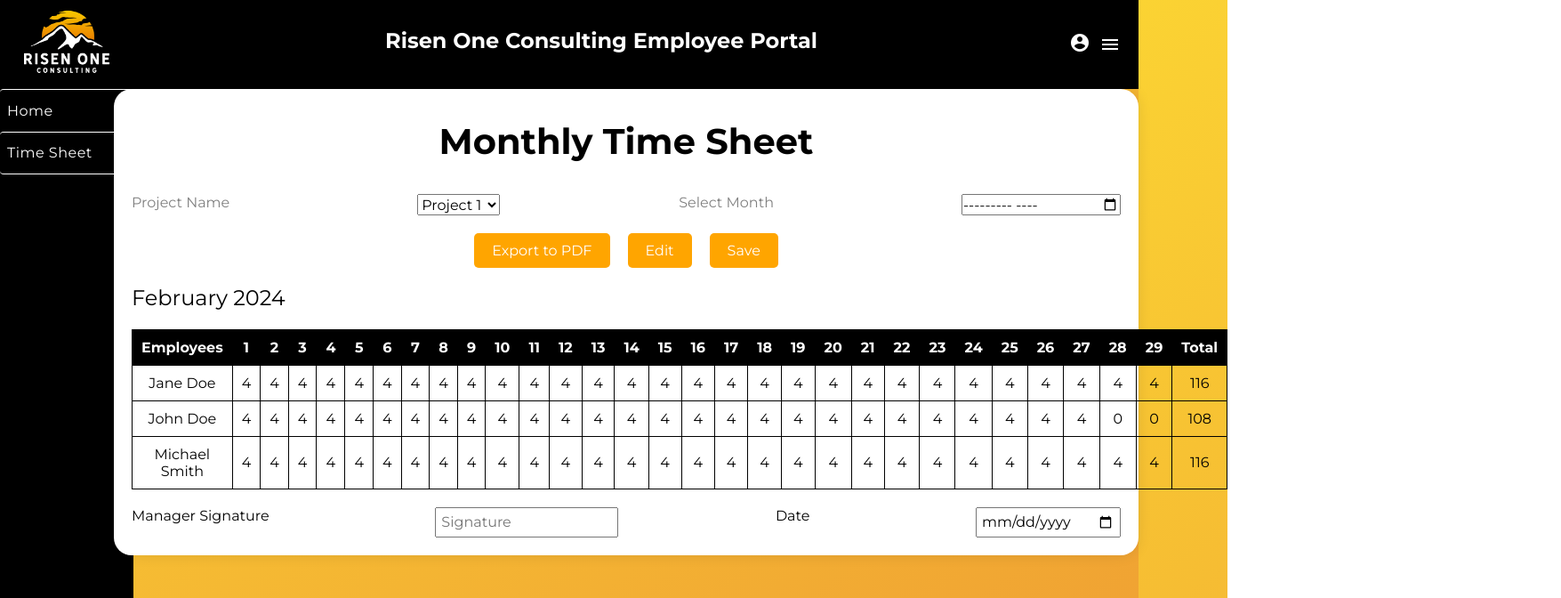
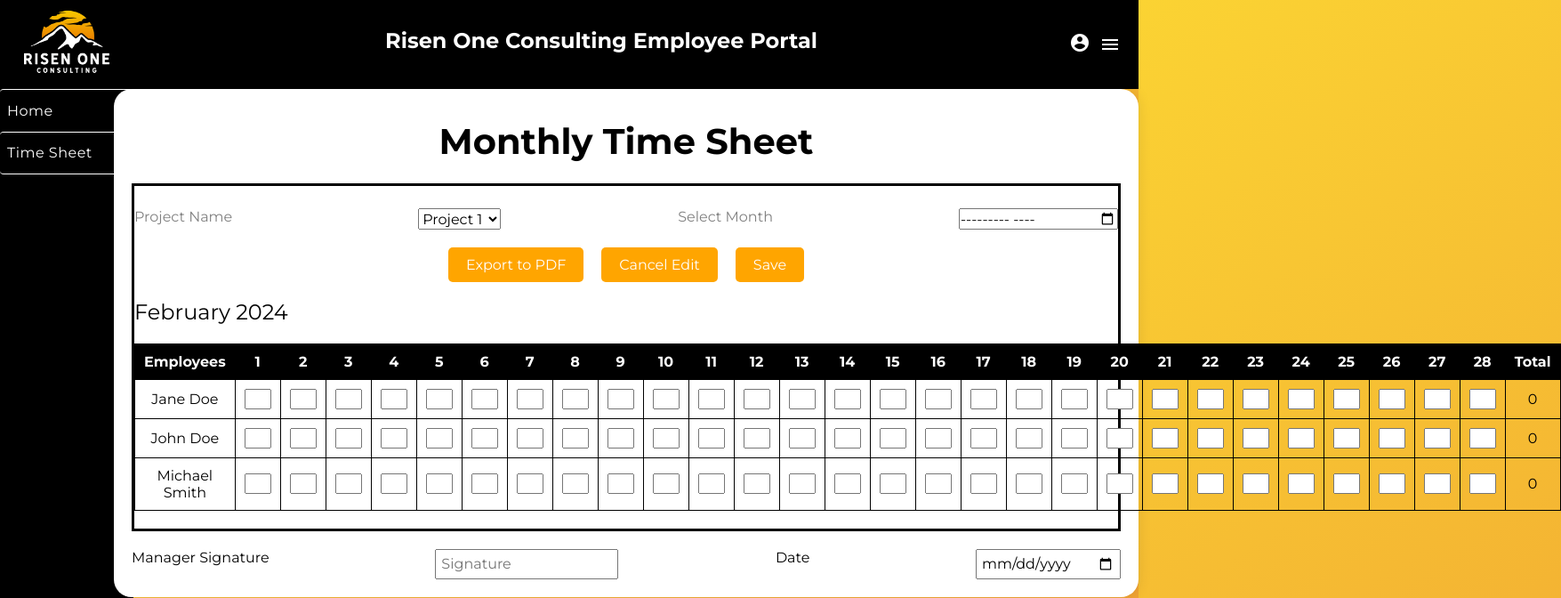
Before and after one commit to ucmo-cs/F24_Risen_One_Team4, an Angular app in the folder frontend/: page /timesheet in a window 1280 px wide. Both pictures are taken after a click on the button "Edit". Shown: the top 672 px of the page at 89% size, 1755 px wide, since content can reach past the window. Built offline with nearby package versions, Linux system fonts and the light colour scheme.

Commit message:
added edit feature. (Needs fixing later: typing number into input field is duplicated, edit mode throws off table spacing, total hours column shows NaN)

```diff
--- a/frontend/src/app/timesheet/timesheet.component.css
+++ b/frontend/src/app/timesheet/timesheet.component.css
@@ -67,6 +67,22 @@ thead {
   background-color: #ffcc00;
 }
 
+#body{
+  border-style: solid;
+  padding-top: 5px;
+}
+
+input::-webkit-outer-spin-button,
+input::-webkit-inner-spin-button {
+  -webkit-appearance: none;
+  margin: 0;
+}
+
+.hour-input {
+  width: 30px;
+  text-align: center;
+}
+
 .signature {
   display: flex;
   justify-content: space-between;
--- a/frontend/src/app/timesheet/timesheet.component.html
+++ b/frontend/src/app/timesheet/timesheet.component.html
@@ -1,6 +1,7 @@
 <div class="container">
   <h1 class="header">Monthly Time Sheet</h1>
 
+  <div id="body">
   <div class="filters">
     <label for="project">Project Name</label>
     <select id="project" [(ngModel)]="selectedProject">
@@ -13,7 +14,10 @@
 
   <div class="actions">
     <button (click)="exportToPDF()">Export to PDF</button>
-    <button (click)="edit()">Edit</button>
+    <button (click)="isEditing ? cancelEdit() : startEditing()">
+      {{ isEditing ? 'Cancel Edit' : 'Edit' }}
+    </button>
+
     <button (click)="save()">Save</button>
   </div>
 
@@ -27,13 +31,26 @@
       </tr>
     </thead>
     <tbody>
-      <tr *ngFor="let employee of employees">
-        <td>{{ employee.name }}</td>
-        <td *ngFor="let hour of employee.hours">{{ hour }}</td>
-        <td>{{ getTotalHours(employee.hours) }}</td>
-      </tr>
-    </tbody>
+    <tr *ngFor="let employee of employees; let empIndex = index">
+      <td>{{ employee.name }}</td>
+      <td *ngFor="let hour of employee.hours; let hourIndex = index">
+        <ng-container *ngIf="isEditing; else viewMode">
+          <input
+            type="number"
+            [(ngModel)]="employees[empIndex].hours[hourIndex]"
+            min="0"
+            class="hour-input"
+          />
+        </ng-container>
+        <ng-template #viewMode>
+          {{ hour }}
+        </ng-template>
+      </td>
+      <td>{{ getTotalHours(employee.hours) }}</td>
+    </tr>
+  </tbody>
   </table>
+  </div>
 
   <div class="signature">
     <label>Manager Signature</label>
--- a/frontend/src/app/timesheet/timesheet.component.ts
+++ b/frontend/src/app/timesheet/timesheet.component.ts
@@ -2,7 +2,6 @@ import { Component } from '@angular/core';
 
 @Component({
   selector: 'app-timesheet',
-
   templateUrl: './timesheet.component.html',
   styleUrl: './timesheet.component.css'
 })
@@ -12,13 +11,34 @@ export class TimesheetComponent {
 
   projects: string[] = ['Project 1', 'Project 2', 'Project 3'];
 
-  days = Array.from({ length: 29 }, (_, i) => i + 1); // Days of February 2024
+  days = Array.from({ length: 28 }, (_, i) => i + 1); // Days of February 2024
 
   employees = [
-    { name: 'Jane Doe', hours: Array(29).fill(4) },
-    { name: 'John Doe', hours: Array(27).fill(4).concat([0, 0]) },
-    { name: 'Michael Smith', hours: Array(29).fill(4) },
+    { name: 'Jane Doe', hours: Array(28) },
+    { name: 'John Doe', hours: Array(28)},
+    { name: 'Michael Smith', hours: Array(28)},
   ];
+
+  isEditing: boolean = false; // Toggle for edit mode
+
+  // Temporary storage for original hours during edit mode
+  originalHours: number[][] = [];
+
+  // Enter edit mode and store original hours
+  startEditing(): void {
+    this.originalHours = this.employees.map(e => [...e.hours]); // Store a deep copy
+    this.isEditing = true;
+    console.log('Edit mode enabled');
+  }
+
+  // Cancel editing and restore original hours
+  cancelEdit(): void {
+    this.employees.forEach((employee, index) => {
+      employee.hours = [...this.originalHours[index]]; // Restore original hours
+    });
+    this.isEditing = false;
+    console.log('Edit mode cancelled');
+  }
 
   getTotalHours(hours: number[]): number {
     return hours.reduce((a, b) => a + b, 0);
@@ -29,12 +49,18 @@ export class TimesheetComponent {
   }
 
   edit() {
-    console.log('Edit mode activated');
-
+    this.isEditing = !this.isEditing;
+    if (this.isEditing) {
+    console.log('Edit mode enabled');
+  } else {
+    console.log('Edit mode cancelled');
+  }
   }
 
-  save() {
-    console.log('Data saved');
-
+  save() : void {
+    console.log('Hours saved:', this.employees);
+    this.isEditing = false;// Turn off edit mode after saving
+    if (this.isEditing)
+      console.log("Edit mode deactivated")
   }
 }
```
